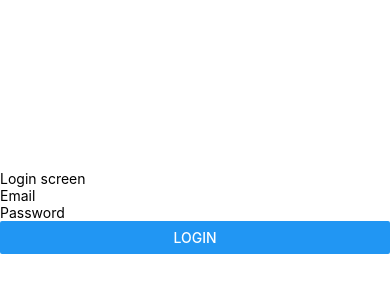
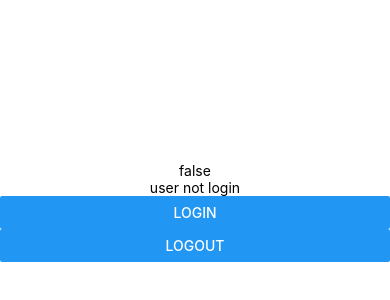
Before and after one commit to manhpham90vn/react-native-hook, a React Native app: screen / in a window 390 px wide. Shown: the part 210-510 px from the top of the page. Built offline with nearby package versions, Linux system fonts and the light colour scheme.

Commit message:
session context

```diff
--- a/App.tsx
+++ b/App.tsx
@@ -10,12 +10,16 @@ import Example9 from "./example/example9";
 import {ThemeProvider} from "./example/ThemeContext";
 import Example10 from "./example/example10";
 import {AuthProvider} from "./example/AuthContext";
+import Example11 from "./example/example11";
+import {SessionProvider} from "./example/SessionContext";
 
 export default function App() {
   return (
       <AuthProvider>
           <ThemeProvider>
-              <Example10 />
+              <SessionProvider>
+                  <Example11 />
+              </SessionProvider>
           </ThemeProvider>
       </AuthProvider>
   )
--- /dev/null
+++ b/example/SessionContext.tsx
@@ -0,0 +1,39 @@
+import {createContext, FC, ReactNode, useContext} from "react";
+import {useStorageState} from "./useStorageState";
+
+export interface SessionType {
+    signIn: () => void,
+    signOut: () => void,
+    data: string | null,
+    isLoading: boolean
+}
+
+const SessionContext = createContext<SessionType | null>(null)
+
+export const useSession = () => {
+    return useContext(SessionContext);
+}
+
+type Props = {
+    children: ReactNode
+}
+
+export const SessionProvider: FC<Props> = ({children}) => {
+    const [{isLoading, data}, setSession] = useStorageState('session');
+
+    return (
+        <SessionContext.Provider
+            value={{
+                signIn: () => {
+                    setSession('user data login');
+                },
+                signOut: () => {
+                    setSession(null);
+                },
+                data,
+                isLoading,
+            }}>
+            {children}
+        </SessionContext.Provider>
+    );
+}
--- /dev/null
+++ b/example/example11.tsx
@@ -0,0 +1,17 @@
+import {Button, Text, View} from "react-native";
+import {SessionType, useSession} from "./SessionContext";
+
+const Example11 = () => {
+    const {signIn, signOut, data, isLoading} = useSession() as SessionType
+
+    return (
+        <View style={{flex: 1, justifyContent: 'center'}}>
+            <Text style={{textAlign: 'center'}}>{isLoading.toString()}</Text>
+            <Text style={{textAlign: 'center'}}>{data ?? 'user not login'}</Text>
+            <Button title='Login' onPress={signIn} />
+            <Button title='Logout' onPress={signOut} />
+        </View>
+    )
+}
+
+export default Example11
--- /dev/null
+++ b/example/useStorageState.tsx
@@ -0,0 +1,74 @@
+import * as SecureStore from 'expo-secure-store';
+import * as React from 'react';
+import {Reducer, useReducer} from 'react';
+
+interface State<T> {
+    isLoading: boolean,
+    data: T | null
+}
+
+const initState: State<any> = {
+    isLoading: true,
+    data: null
+}
+
+interface Action<T> {
+    data: T | null
+}
+
+type UseStateHook<T> = [State<T>, (value: T | null) => void];
+
+const useAsyncState = <T,>(): UseStateHook<T> => {
+    const reducer = <T,>(state: State<T>, action: Action<T>) => {
+        return {
+            ...state,
+            isLoading: false,
+            data: action.data
+        }
+    }
+    const [state, dispatch] = useReducer<Reducer<State<T>, Action<T>>>(reducer, initState)
+
+    const payload = (data: T | null): Action<T> => {
+        return {
+            data: data
+        }
+    }
+
+    const update = (data: T | null) => {
+        dispatch(payload(data))
+    }
+
+    return [state, update]
+}
+
+export async function setStorageItemAsync(key: string, value: string | null) {
+    if (value == null) {
+        await SecureStore.deleteItemAsync(key);
+    } else {
+        await SecureStore.setItemAsync(key, value);
+    }
+}
+
+export function useStorageState(key: string): UseStateHook<string> {
+    // Public
+    const [state, setState] = useAsyncState<string>();
+
+    // Get
+    React.useEffect(() => {
+        SecureStore.getItemAsync(key).then(value => {
+            setState(value);
+        });
+    }, [key]);
+
+    // Set
+    const setValue = React.useCallback(
+        (value: string | null) => {
+            setStorageItemAsync(key, value).then(() => {
+                setState(value);
+            });
+        },
+        [key]
+    );
+
+    return [state, setValue];
+}
--- a/package.json
+++ b/package.json
@@ -12,7 +12,8 @@
     "expo": "~49.0.13",
     "expo-status-bar": "~1.6.0",
     "react": "18.2.0",
-    "react-native": "0.72.5"
+    "react-native": "0.72.5",
+    "expo-secure-store": "~12.3.1"
   },
   "devDependencies": {
     "@babel/core": "^7.20.0",
```
Also changed, not shown: 1 other file (tests, documents, lock files or other folders).
